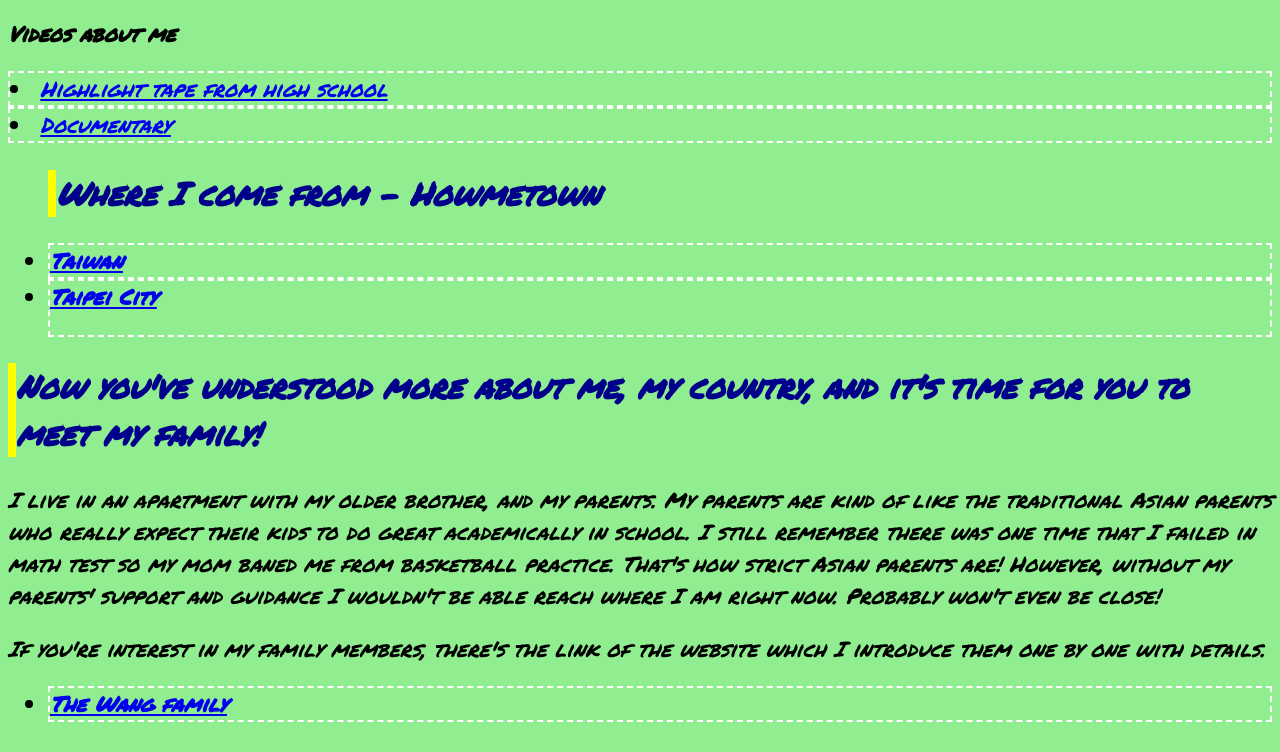
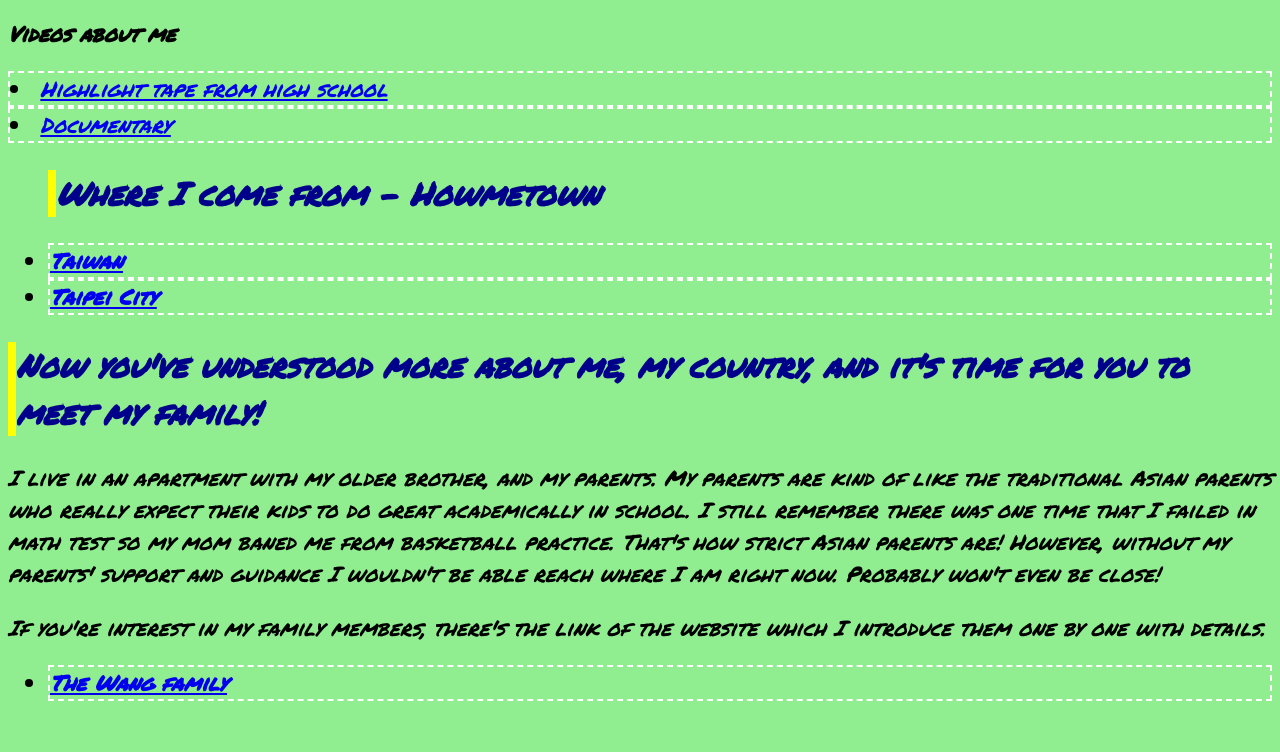
Before and after one commit to lewis6101/lewis6101.github.io, a plain HTML site: page index.html in a window 1280 px wide. Shown: the part 1723-2475 px from the top of the page. After the commit the page ends 2453 px from the top, so only its background shows below. Drawn offline with Linux system fonts and the light colour scheme.

Commit message:
Update index.html

```diff
--- a/index.html
+++ b/index.html
@@ -48,7 +48,7 @@ I started to play basketball when I was 10, and I fell in love with it since the
 
 <UL><h1> Where I come from - Howmetown </h1>
 <li><B><A Href="lu.html"> Taiwan</A></li>
-<li><A Href="taipei.html"> Taipei City </A></p></li></UL></B>
+<li><A Href="taipei.html"> Taipei City </A></li></UL></B>
 
 <h1>Now you've understood more about me, my country, and it's time for you to meet my family!</h1>
 <p> I live in an apartment with my older brother, and my parents. My parents are kind of like the traditional Asian parents who really expect their kids to do great academically in school.
```
